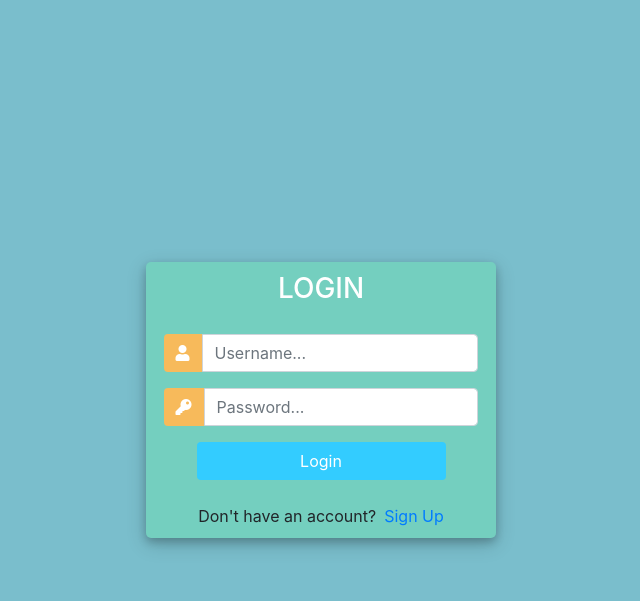
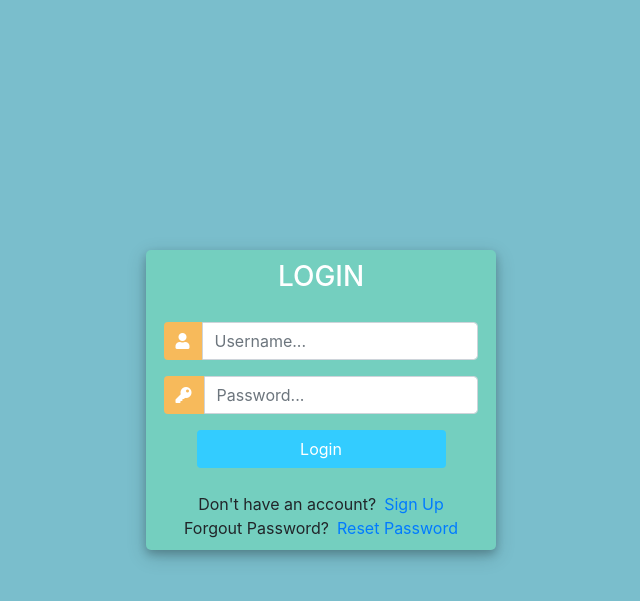
Before and after one commit to ARCHIT1607/CRM-Django-framework, a Django app: page /login/ in a window 1280 px wide. Shown: the top 601 px of the page, without its empty margins (319-959 px from the left). Run offline with Django 3.2, Linux system fonts and the light colour scheme; some libraries are stand-ins or nearby versions.

Commit message:
Reset pwd functionality added

```diff
--- a/accounts/templates/accounts/login.html
+++ b/accounts/templates/accounts/login.html
@@ -115,6 +115,9 @@
 						Don't have an account? <a href="{% url 'register' %}" class="ml-2">Sign Up</a>
 					</div>
 
+				<div class="d-flex justify-content-center links">
+						Forgout Password? <a href="{% url 'reset_password' %}" class="ml-2">Reset Password</a>
+					</div>
 				</div>
 			</div>
 		</div>
--- /dev/null
+++ b/accounts/templates/accounts/password_reset_done.html
@@ -0,0 +1,5 @@
+<h3>Password reset complete</h3>
+
+<p>Your password has been set. You may go ahead and log in now.</p>
+
+<a href="/">Log in</a>
--- /dev/null
+++ b/accounts/templates/accounts/password_reset_sent.html
@@ -0,0 +1,6 @@
+<h3>Password reset sent</h3>
+
+
+<p>We’ve emailed you instructions for setting your password, if an account exists with the email you entered. You should receive them shortly.</p>
+
+<p>If you don’t receive an email, please make sure you’ve entered the address you registered with, and check your spam folder.</p>
--- a/accounts/urls.py
+++ b/accounts/urls.py
@@ -1,5 +1,6 @@
 
 from django.urls import path
+from django.contrib.auth import views as auth_views
 from . import views
 
 
@@ -18,5 +19,19 @@ urlpatterns = [
     path('user/', views.userPage, name="user-page"),
     path('account/', views.accountSettings, name="account"),
 
+    path('reset_password/', auth_views.PasswordResetView.as_view(template_name="accounts/password_reset.html"),
+         name="reset_password"),
+
+    path('reset_password_sent/', auth_views.PasswordResetDoneView.as_view(template_name="accounts/password_reset_sent.html"),
+         name="password_reset_done"),
+
+    path('reset/<uidb64>/<token>/', auth_views.PasswordResetConfirmView.as_view(template_name="accounts/password_reset_form.html"),
+         name='password_reset_confirm'),
+
+
+    path('reset_password_complete/', auth_views.PasswordResetCompleteView.as_view(template_name="accounts/password_reset_done.html"),
+         name="password_reset_complete"),
+
+
 
 ]
```
Also changed, not shown: accounts/templates/accounts/password_reset.html (added, +11 -0 lines), accounts/templates/accounts/password_reset_form.html (added, +11 -0 lines), crm/settings.py (+10 -0 lines), db.sqlite3.
